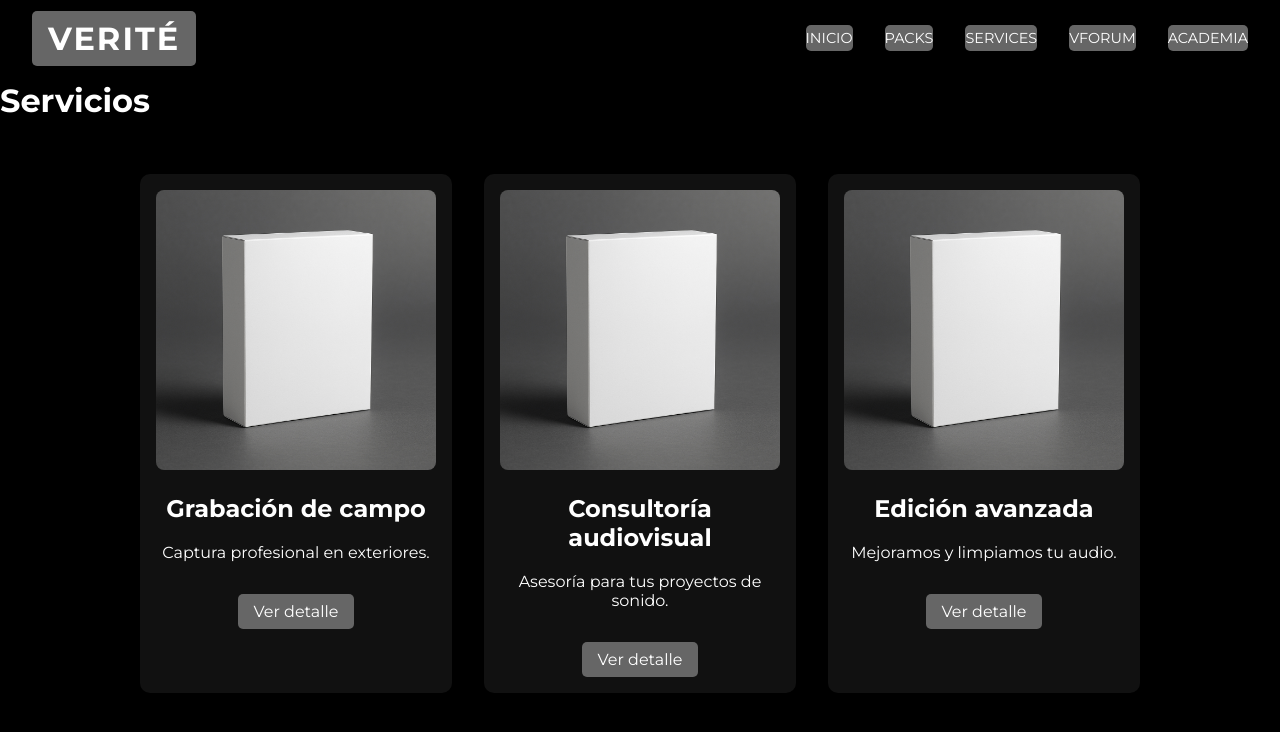
After one commit to dbastias37/EEVI_Verit-, a Flask app: page /services in a window 1280 px wide. The commit adds this page. Shown: the top 732 px of the page. Run offline with Flask 3, Linux system fonts and the light colour scheme.

Commit message:
feat: 12 categorías en VFORUM, estilo hacker y nueva sección Services + header mejorado

```diff
--- a/app.py
+++ b/app.py
@@ -13,6 +13,7 @@ def init_db():
         CREATE TABLE topics (
           id INTEGER PRIMARY KEY AUTOINCREMENT,
           title TEXT,
+          category TEXT,
           description TEXT,
           image TEXT,
           created_at TIMESTAMP DEFAULT CURRENT_TIMESTAMP,
@@ -48,6 +49,14 @@ def index():
     packs = cargar_packs()
     return render_template('index.html', packs=packs)
 
+@app.route('/services')
+def services():
+    return render_template('services.html')
+
+@app.route('/academia')
+def academia():
+    return render_template('proximamente.html')
+
 @app.route('/pack/<string:pack_id>')
 def ver_pack(pack_id):
     packs = cargar_packs()
@@ -66,12 +75,14 @@ def forum_index():
 def forum_new():
     if request.method == 'POST':
         title = request.form['title']
+        category = request.form['category']
         description = request.form.get('description')
         image_file = request.files.get('image')
         image = image_file.filename if image_file and image_file.filename else None
-        forum_db.create_topic(title, description, image)
+        forum_db.create_topic(title, category, description, image)
         return redirect('/forum')
-    return render_template('forum_new.html')
+    categories = forum_db.get_categories()
+    return render_template('forum_new.html', categories=categories)
 
 @app.route('/forum/<int:id>')
 def forum_topic(id):
--- a/modules/forum.py
+++ b/modules/forum.py
@@ -3,6 +3,26 @@ from datetime import datetime
 from typing import List, Dict
 
 DB_PATH = 'db/forum.db'
+
+# Categorías disponibles para los temas del foro
+CATEGORIES = [
+    "Grabación en vivo",
+    "Diseño de sonido",
+    "Foley y efectos",
+    "Edición de audio",
+    "Mezcla y masterización",
+    "Micrófonos y equipos",
+    "Flujo de trabajo DAW",
+    "Ambientes y field recording",
+    "Postproducción de vídeo",
+    "Plugins y herramientas",
+    "Formatos y codecs",
+    "Consejos de producción",
+]
+
+def get_categories() -> List[str]:
+    """Devuelve la lista de categorías predefinidas."""
+    return CATEGORIES
 
 def _connect():
     return sqlite3.connect(DB_PATH)
@@ -34,13 +54,13 @@ def get_posts(topic_id: int) -> List[Dict]:
     conn.close()
     return [dict(row) for row in rows]
 
-def create_topic(title: str, description: str = None, image: str = None) -> int:
+def create_topic(title: str, category: str, description: str = None, image: str = None) -> int:
     """Crea un nuevo tema en la tabla topics."""
     conn = _connect()
     cur = conn.cursor()
     cur.execute(
-        'INSERT INTO topics (title, description, image, created_at) VALUES (?,?,?,?)',
-        (title, description, image, datetime.utcnow())
+        'INSERT INTO topics (title, category, description, image, created_at) VALUES (?,?,?,?,?)',
+        (title, category, description, image, datetime.utcnow())
     )
     conn.commit()
     topic_id = cur.lastrowid
--- a/static/style.css
+++ b/static/style.css
@@ -1,7 +1,7 @@
-@import url('https://fonts.googleapis.com/css2?family=Inter:wght@400;900&display=swap');
+@import url('https://fonts.googleapis.com/css2?family=Inter:wght@400;900&family=Montserrat:wght@400;700&display=swap');
 
 body {
-  font-family: 'Inter', sans-serif;
+  font-family: 'Montserrat', sans-serif;
   background-color: #000;
   color: #fff;
   margin: 0;
@@ -24,9 +24,10 @@ body {
 
 .logo-text {
   font-weight: 900;
-  font-size: 1.2rem;
+  font-size: 2rem;
   letter-spacing: 2px;
   color: #fff;
+  font-family: 'Montserrat', sans-serif;
 }
 
 .nav {
@@ -76,6 +77,28 @@ body {
 }
 
 .pack-card img {
+  width: 100%;
+  border-radius: 8px;
+}
+
+/* servicios */
+.services {
+  display: flex;
+  flex-wrap: wrap;
+  gap: 2rem;
+  justify-content: center;
+  padding: 2rem;
+}
+
+.service-card {
+  background: #111;
+  border-radius: 10px;
+  padding: 1rem;
+  width: 280px;
+  text-align: center;
+}
+
+.service-card img {
   width: 100%;
   border-radius: 8px;
 }
@@ -180,15 +203,31 @@ a:hover, button:hover {
   width: 25%;
 }
 
+
 .topics, .posts {
   width: 70%;
+  display: grid;
+  gap: 1rem;
 }
 
 .topic-card, .post-card {
   background: #111;
+  border: 1px solid #333;
+  border-radius: 8px;
   padding: 1rem;
   margin-bottom: 1rem;
-  border-radius: 5px;
+}
+
+
+.topic-card h3 {
+  font-family: 'Inter', sans-serif;
+  font-weight: 900;
+}
+
+.post-card p,
+.topic-card p {
+  font-family: Consolas, 'Courier New', monospace;
+  color: #888;
 }
 
 .vote-button {
--- a/templates/base.html
+++ b/templates/base.html
@@ -3,17 +3,19 @@
 <head>
   <meta charset="UTF-8">
   <title>{% block title %}Verité{% endblock %}</title>
+  <link rel="preconnect" href="https://fonts.gstatic.com">
+  <link href="https://fonts.googleapis.com/css2?family=Montserrat:wght@400;700&display=swap" rel="stylesheet">
   <link rel="stylesheet" href="/static/style.css">
 </head>
 <body>
   <header class="header">
     <a href="/" class="logo-text">VERITÉ</a>
     <nav class="nav">
-      <a href="#" class="nav-link underline-animated">ABOUT</a>
-      <a href="#" class="nav-link underline-animated">WORK</a>
-      <a href="#" class="nav-link underline-animated">QUOTE</a>
+      <a href="/" class="nav-link underline-animated">INICIO</a>
+      <a href="/" class="nav-link underline-animated">PACKS</a>
+      <a href="/services" class="nav-link underline-animated">SERVICES</a>
       <a href="/forum" class="nav-link underline-animated">VFORUM</a>
-      <a href="#" class="nav-link underline-animated">FAQ</a>
+      <a href="/academia" class="nav-link underline-animated">ACADEMIA</a>
     </nav>
   </header>
 
--- a/templates/forum_index.html
+++ b/templates/forum_index.html
@@ -17,7 +17,8 @@
   <section class="topics">
     {% for t in topics %}
     <div class="topic-card">
-      <h2><a href="/forum/{{ t.id }}">{{ t.title }}</a></h2>
+      <h3><a href="/forum/{{ t.id }}">{{ t.title }}</a></h3>
+      <p>{{ t.category }}</p>
       <p>{{ t.created_at }}</p>
       <p>Votos: {{ t.votes }}</p>
       {% if t.description %}<p>{{ t.description }}</p>{% endif %}
--- a/templates/forum_new.html
+++ b/templates/forum_new.html
@@ -6,6 +6,11 @@
 <h1>Crear nuevo tema</h1>
 <form action="/forum/new" method="post" enctype="multipart/form-data">
   <input type="text" name="title" placeholder="Título" required>
+  <select name="category" required>
+    {% for c in categories %}
+    <option value="{{ c }}">{{ c }}</option>
+    {% endfor %}
+  </select>
   <textarea name="description" placeholder="Descripción" required></textarea>
   <input type="file" name="image" accept="image/*">
   <button type="submit">Publicar</button>
--- a/templates/forum_topic.html
+++ b/templates/forum_topic.html
@@ -6,6 +6,7 @@
 <div class="forum-container">
   <section class="posts">
     <h1>{{ topic.title }}</h1>
+    <p>{{ topic.category }}</p>
     {% if topic.image %}
       <img src="{{ topic.image }}" alt="{{ topic.title }}">
     {% endif %}
--- /dev/null
+++ b/templates/services.html
@@ -0,0 +1,27 @@
+{% extends 'base.html' %}
+
+{% block title %}Servicios{% endblock %}
+
+{% block content %}
+  <h1>Servicios</h1>
+  <div class="services">
+    <div class="service-card">
+      <img src="/static/img/pack1.jpg" alt="Grabación de campo">
+      <h2>Grabación de campo</h2>
+      <p>Captura profesional en exteriores.</p>
+      <a href="#">Ver detalle</a>
+    </div>
+    <div class="service-card">
+      <img src="/static/img/pack2.jpg" alt="Consultoría audiovisual">
+      <h2>Consultoría audiovisual</h2>
+      <p>Asesoría para tus proyectos de sonido.</p>
+      <a href="#">Ver detalle</a>
+    </div>
+    <div class="service-card">
+      <img src="/static/img/pack3.jpg" alt="Edición avanzada">
+      <h2>Edición avanzada</h2>
+      <p>Mejoramos y limpiamos tu audio.</p>
+      <a href="#">Ver detalle</a>
+    </div>
+  </div>
+{% endblock %}
```
Also changed, not shown: templates/proximamente.html (added, +8 -0 lines), README.md.
